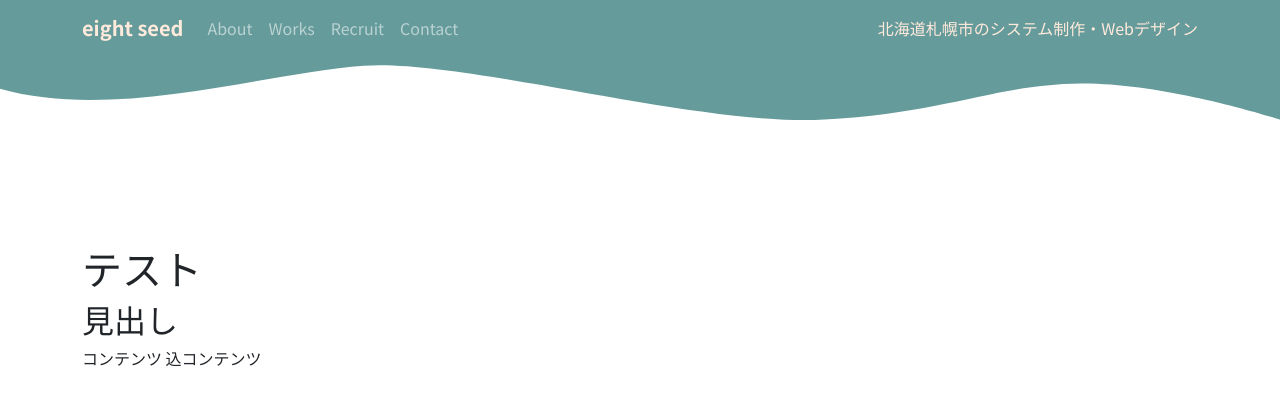
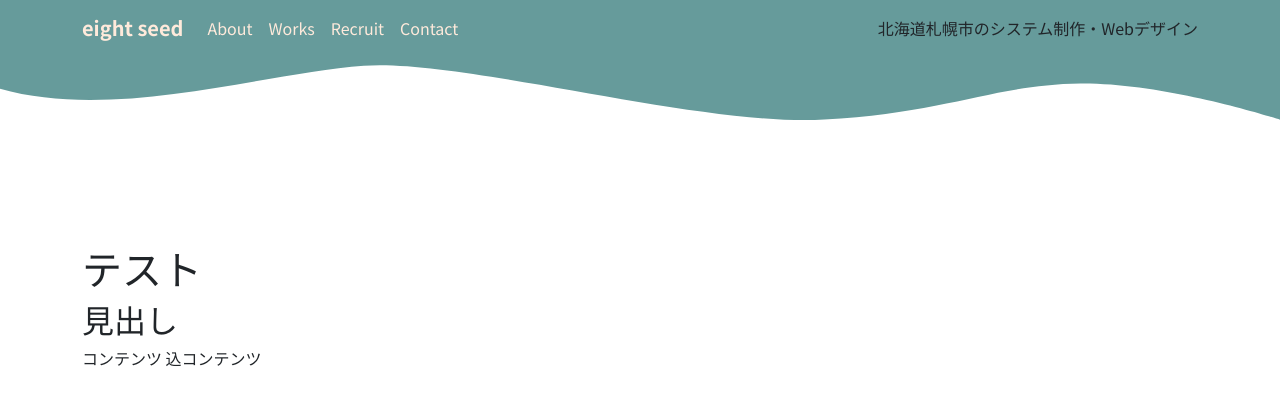
Before and after one commit to bloomsystem/eightseedweb, a React (Create React App) app: page /post in a window 1280 px wide. Shown: the top 404 px of the page. Built offline with nearby package versions, Linux system fonts and the light colour scheme.

Commit message:
fix link

```diff
--- a/src/components/NavbarPart.js
+++ b/src/components/NavbarPart.js
@@ -1,5 +1,6 @@
 import React, { useState } from 'react';
 import { Navbar, Nav, Container } from 'react-bootstrap';
+import { Link } from 'react-router-dom';
 
 const NavbarPart = ({ istop }) => {
   return (
@@ -19,19 +20,33 @@ const NavbarPart = ({ istop }) => {
           <Navbar.Toggle aria-controls="responsive-navbar-nav" />
           <Navbar.Collapse id="responsive-navbar-nav">
             <Nav className="me-auto">
-              <Nav.Link href="/eightseedweb/about">About</Nav.Link>
-              <Nav.Link href="/eightseedweb/works">Works</Nav.Link>
-              <Nav.Link href="/eightseedweb/recruit">Recruit</Nav.Link>
+              <Link className="p-2 text-decoration-none text-tone" to="/about">
+                About
+              </Link>
+              <Link className="p-2 text-decoration-none text-tone" to="/works">
+                Works
+              </Link>
+              <Link
+                className="p-2 text-decoration-none text-tone"
+                to="/recruit"
+              >
+                Recruit
+              </Link>
               <Nav.Link
                 href="https://forms.gle/igQkPtFtLs7FhQ8L6"
                 target="_blank"
                 rel="noopener noreferrer"
+                className="p-2 text-decoration-none text-tone"
               >
                 Contact
               </Nav.Link>
             </Nav>
             <Nav>
-              <Nav className="text-tone">
+              <Nav
+                class
+                className="p-2 text-decoration-none text-tone"
+                Name="text-tone"
+              >
                 北海道札幌市のシステム制作・Webデザイン
               </Nav>
             </Nav>
```
